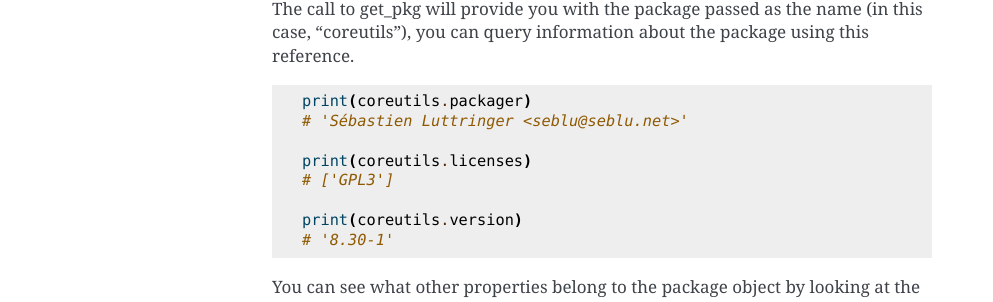
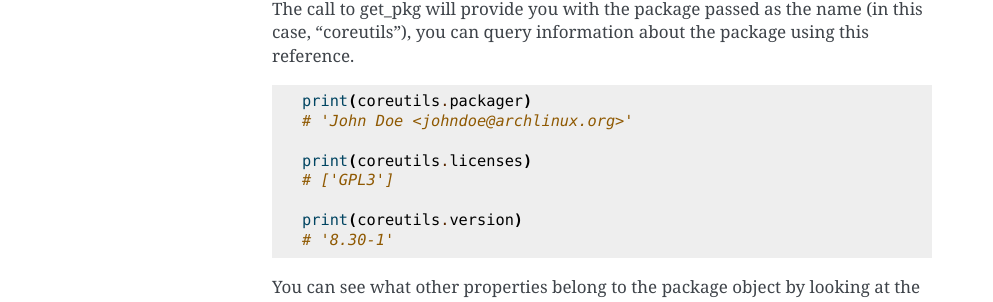
Before and after one commit to archlinux/pyalpm, a Sphinx documentation site: the page built from docs/pyalpm/pyalpm.rst, in a window 1280 px wide. Shown: the part 818-1120 px from the top of the page, without its empty margins (148-1141 px from the left). Built offline with Sphinx 7.4.7, drawn with Linux system fonts in a browser that asks for light colours; formulas are drawn with MathJax 3.

Commit message:
docs: make packager anonymous
Although it's public information prefer using anonymous information
instead.

```diff
--- a/docs/pyalpm/pyalpm.rst
+++ b/docs/pyalpm/pyalpm.rst
@@ -43,7 +43,7 @@ reference.
 .. code-block:: python
 
    print(coreutils.packager)
-   # 'Sébastien Luttringer <seblu@seblu.net>'
+   # 'John Doe <johndoe@archlinux.org>'
 
    print(coreutils.licenses)
    # ['GPL3']
```
